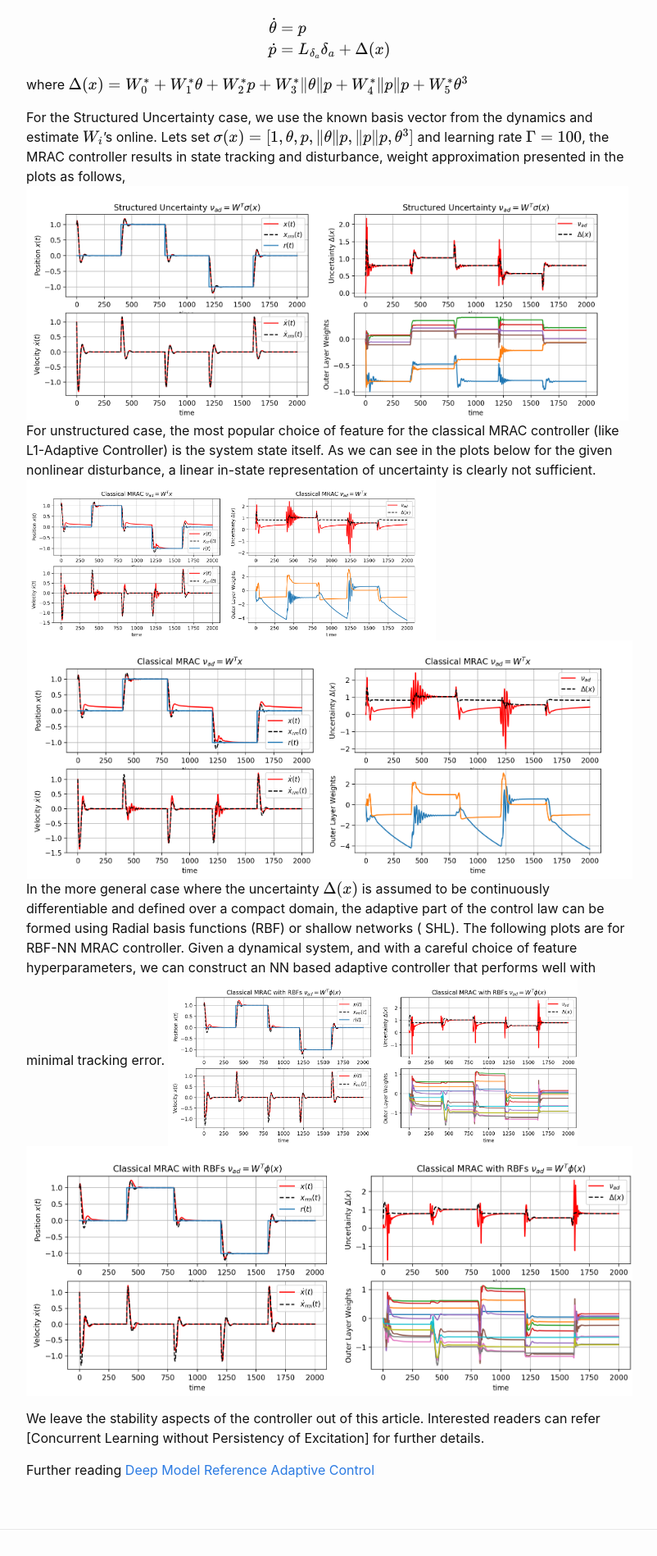
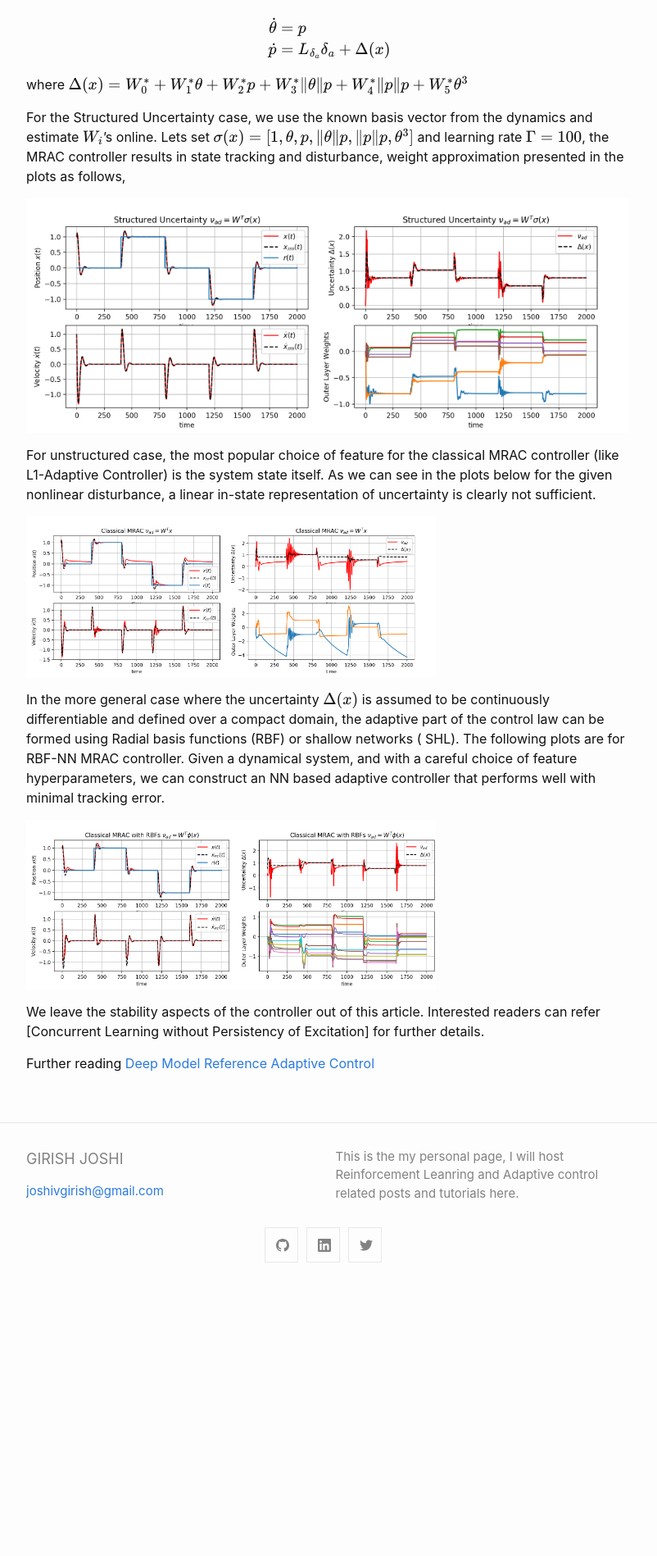
Before and after one commit to girishvjoshi/gj_blog, a Jekyll site: the page built from _posts/2019-12-18-Model-Reference-Adaptive-Control.markdown, in a window 1280 px wide. Shown: the part 2016-3914 px from the top of the page at 82% size, without its empty margins (238-1040 px from the left). Built offline with Jekyll 4.4.1, drawn with Linux system fonts in a browser that asks for light colours; formulas are drawn with MathJax 3; after the commit the page ends 3586 px from its top, so only the background shows below that.

Commit message:
Update 2019-12-18-Model-Reference-Adaptive-Control.markdown

```diff
--- a/_posts/2019-12-18-Model-Reference-Adaptive-Control.markdown
+++ b/_posts/2019-12-18-Model-Reference-Adaptive-Control.markdown
@@ -105,14 +105,17 @@ where $$\Delta(x) = W^{*}_{0} + W^{*}_{1}\theta + W^{*}_{2}p + W^{*}_{3}\|\theta
 
 For the Structured Uncertainty case, we use the known basis vector from the dynamics and estimate $$W_i$$'s online.
 Lets set $$\sigma(x) = [1, \theta, p, \|\theta\|p, \|p\|p, \theta^3]$$ and learning rate $$\Gamma = 100$$, the MRAC controller results in state tracking and disturbance, weight approximation presented in the plots as follows,
-![structured_MRAC](/assets/structured_MRAC.png)
+
+![structured_MRAC](/gj_blog/assets/structured_MRAC.png)
+
 For unstructured case, the most popular choice of feature for the classical MRAC controller (like L1-Adaptive Controller) is the system state itself. As we can see in the plots below for the given nonlinear disturbance, a linear in-state representation of uncertainty is clearly not sufficient.
+
 <img src="/gj_blog/assets/Classical_MRAC.png" width="500">
-![classical_MRAC](/assets/Classical_MRAC.png)
+
 In the more general case where the uncertainty $$\Delta(x)$$ is assumed to be continuously differentiable and defined over a compact domain, the adaptive part
 of the control law can be formed using Radial basis functions (RBF) or shallow networks ( SHL). The following plots are for RBF-NN MRAC controller. Given a dynamical system, and with a careful choice of feature hyperparameters, we can construct an NN based adaptive controller that performs well with minimal tracking error.
+
 <img src="/gj_blog/assets/RBF_MRAC.png" width="500">
-![Unstructured_MRAC](/assets/RBF_MRAC.png)
 
 We leave the stability aspects of the controller out of this article. Interested readers can refer [Concurrent Learning without Persistency of Excitation] for further details.
 
```
